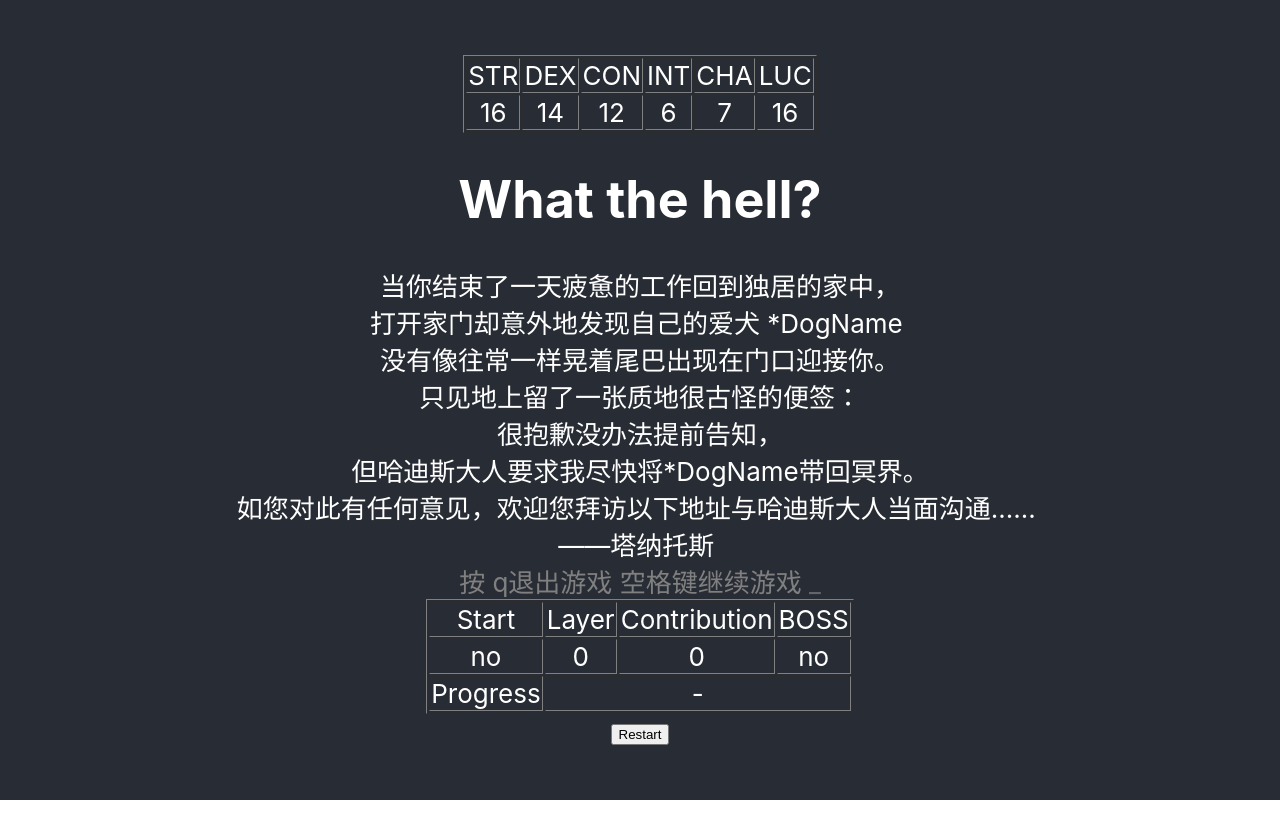
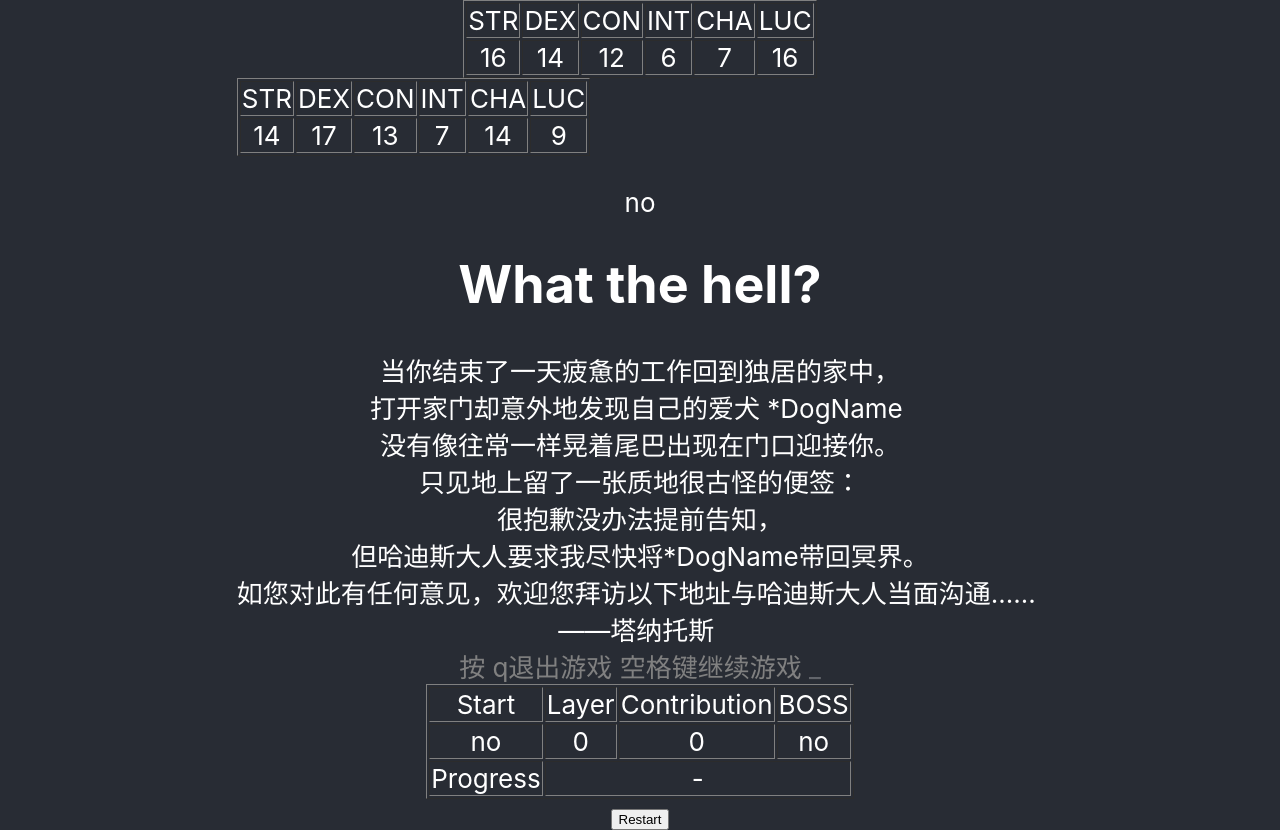
Before and after one commit to jhfnetboy/engine-pub, a React (Create React App) app: page / in a window 1280 px wide. Before the commit the page ends 800 px from the top, so only its background shows below. Built offline with nearby package versions, Linux system fonts and the light colour scheme.

Commit message:
fress walker and game progress

```diff
--- a/src/components/typer.js
+++ b/src/components/typer.js
@@ -35,16 +35,28 @@ const TypedReactHooks = () => {
         "CHA": getAttribute(3,6),
         "LUK": getAttribute(3,6),
     }
-
-    function getAttribute(diceTime,addNum){
-        const rNum = addNum + diceTime * (Math.floor((Math.random()*3)))
-         if((rNum)>3 && (rNum <=18)){
-            return rNum;
-         }else{
-            getAttribute(diceTime,addNum)
-         }
+    const _gameProgress = {  "start": "no",
+      "layer": 1,
+       "contribution": 0,
+      "progress":"-",
+      "boss":false
+    }
+    function getAttribute(diceTime, addNum){
+      // const rNum = addNum + diceTime * (Math.floor((Math.random()*15)+3))
+      const rNum = addNum +  (Math.floor((Math.random()*15)))
+       if((rNum)>3 && (rNum <=18)){
+          return rNum;
+       }else{
+        if(rNum<=20){
+          return rNum-3;
+        }else{
+          return 20
+        }
+          // getAttribute(diceTime,addNum)
+       }
     }
     const [walker, setWalker] = useState(_walker)
+    const [gameProgress, setGameProgress] = useState(_gameProgress)
     const [currentStr, setCurrentStr] = useState(strBegin)
     const handleFetch = async () => {
         // fetchWalkerName(walkerID).then(setWalker).catch(showAppMsg)
@@ -142,6 +154,12 @@ const TypedReactHooks = () => {
         const [listStr] = getStart()
         freshStr(listStr)
       }
+      const gp = {  "start": "yes",
+        "layer": 1,
+        "contribution": 0,
+        "progress":"-",
+        "boss":false
+      }
       switch ((event.key).toString()) {
         case "a":
             console.log('you pressed ',event.key)
@@ -153,22 +171,16 @@ const TypedReactHooks = () => {
             console.log("i am b touched")
             SELETED = true
             freshStr(["你选择了b，你装备了你的帽子和风衣，冒险开始了"])
-            localStorage.setItem("gameProgress",JSON.stringify({  "start": "yes",
-            "layer": 1,
-            "contribution": 0,
-           "progress":"-",
-           "boss":false}))
+            localStorage.setItem("gameProgress",JSON.stringify(gp))
+           setGameProgress(gp)
             console.log('after select',localStorage.getItem("gameProgress"))
             break;
         case "c":
             console.log("i am c touched")
             SELETED = true
             freshStr(["你选择了c，你无暇顾及背包，直接上路开始冒险了"])
-            localStorage.setItem("gameProgress",JSON.stringify({  "start": "yes",
-            "layer": 1,
-            "contribution": 0,
-           "progress":"-",
-           "boss":false}))
+            localStorage.setItem("gameProgress",JSON.stringify(gp))
+            setGameProgress(gp)
             console.log('after select',localStorage.getItem("gameProgress"))
             break;
         default :
@@ -205,6 +217,30 @@ const TypedReactHooks = () => {
 
   return (
     <div className="wrap">
+      <span><table border="1">
+          <tbody>
+              <tr>
+              <td>STR</td>
+              <td>DEX</td>
+              <td>CON</td>
+              <td>INT</td>
+              <td>CHA</td>
+              <td>LUC</td>
+              </tr>
+              <tr>
+              <td>{walker.STR}</td>
+              <td>{walker.DEX}</td>
+              <td>{walker.CON}</td>
+              <td>{walker.INT}</td>
+              <td>{walker.CHA}</td>
+              <td>{walker.LUK}</td>
+              </tr>
+          </tbody>
+              </table>
+        </span>
+
+
+      <br/>{gameProgress.start}
       <h1>What the hell?</h1>
       <div className="type-wrap">
         <span style={{ whiteSpace: 'pre' }} ref={el} />
```
